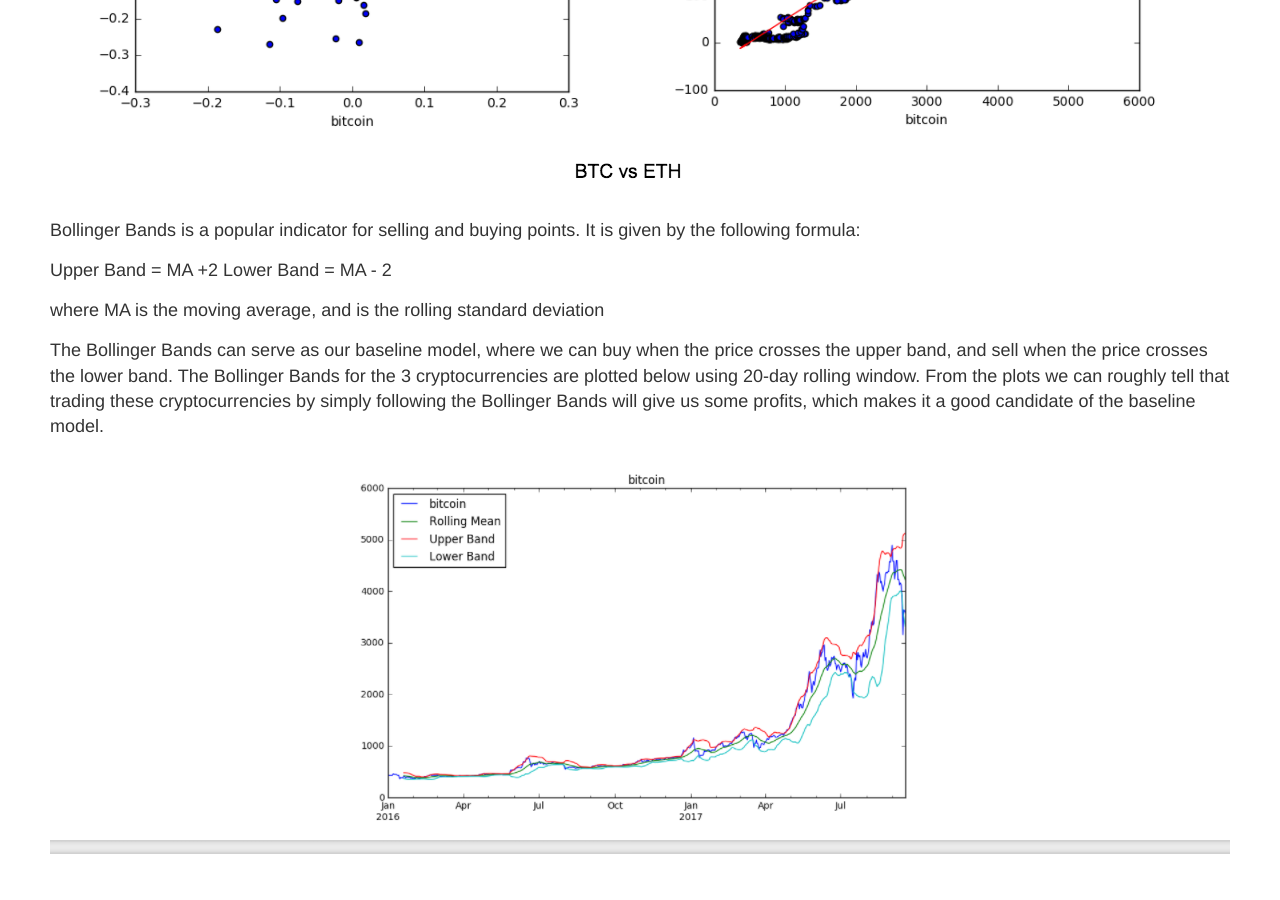
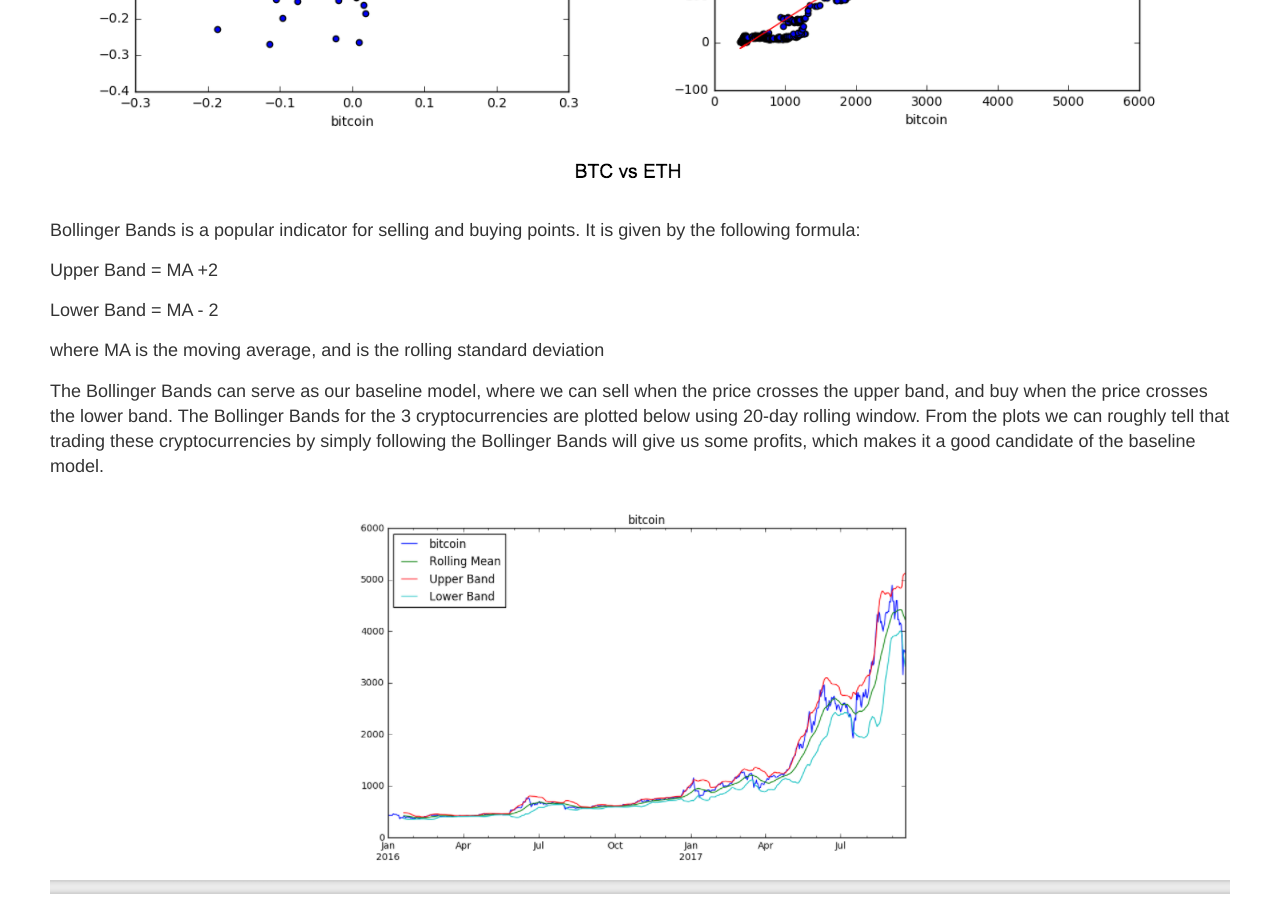
Before and after one commit to GradientTrader/gradienttrader.github.io, a Jekyll site: the page built from _posts/2017-10-01-Exploratory Data Analysis.md, in a window 1280 px wide and 900 px high, scrolled down 2955 px. Built offline with Jekyll 4.4.1, drawn with Linux system fonts in a browser that asks for light colours.

```diff
--- a/_posts/2017-10-01-Exploratory Data Analysis.md
+++ b/_posts/2017-10-01-Exploratory Data Analysis.md
@@ -25,11 +25,12 @@ In order to explore opportunities on pair trading, the correlations between each
 Bollinger Bands is a popular indicator for selling and buying points. It is given by the following formula:
 
 Upper Band = MA +2
+
 Lower Band = MA - 2
 
 where MA is the moving average, and  is the rolling standard deviation
 
-The Bollinger Bands can serve as our baseline model, where we can buy when the price crosses the upper band, and sell when the price crosses the lower band. The Bollinger Bands for the 3 cryptocurrencies are plotted below using 20-day rolling window. From the plots we can roughly tell that trading these cryptocurrencies by simply following the Bollinger Bands will give us some profits, which makes it a good candidate of the baseline model.
+The Bollinger Bands can serve as our baseline model, where we can sell when the price crosses the upper band, and buy when the price crosses the lower band. The Bollinger Bands for the 3 cryptocurrencies are plotted below using 20-day rolling window. From the plots we can roughly tell that trading these cryptocurrencies by simply following the Bollinger Bands will give us some profits, which makes it a good candidate of the baseline model.
 
 ![EDA5](https://github.com/GradientTrader/gradienttrader.github.io/blob/master/images/EDA5.png?raw=true)
 
```
